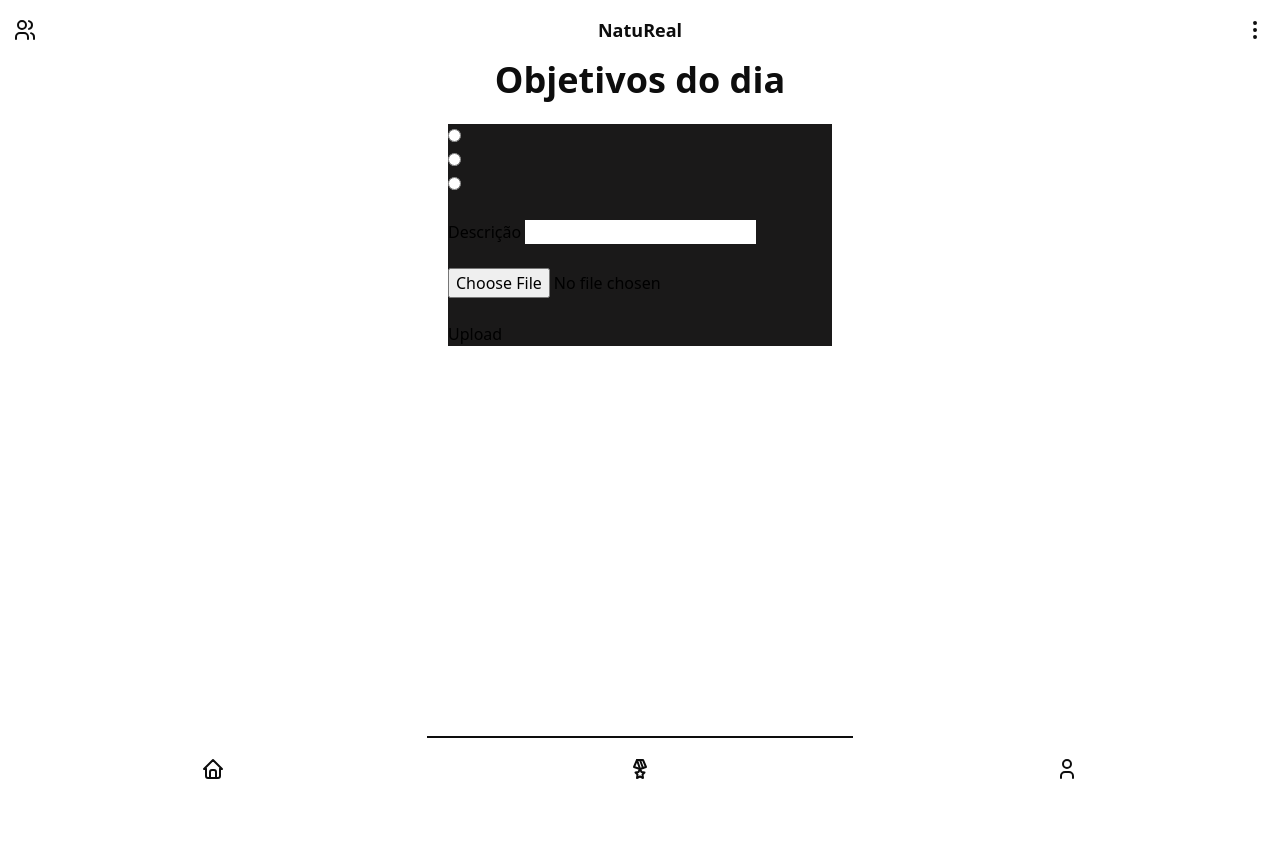
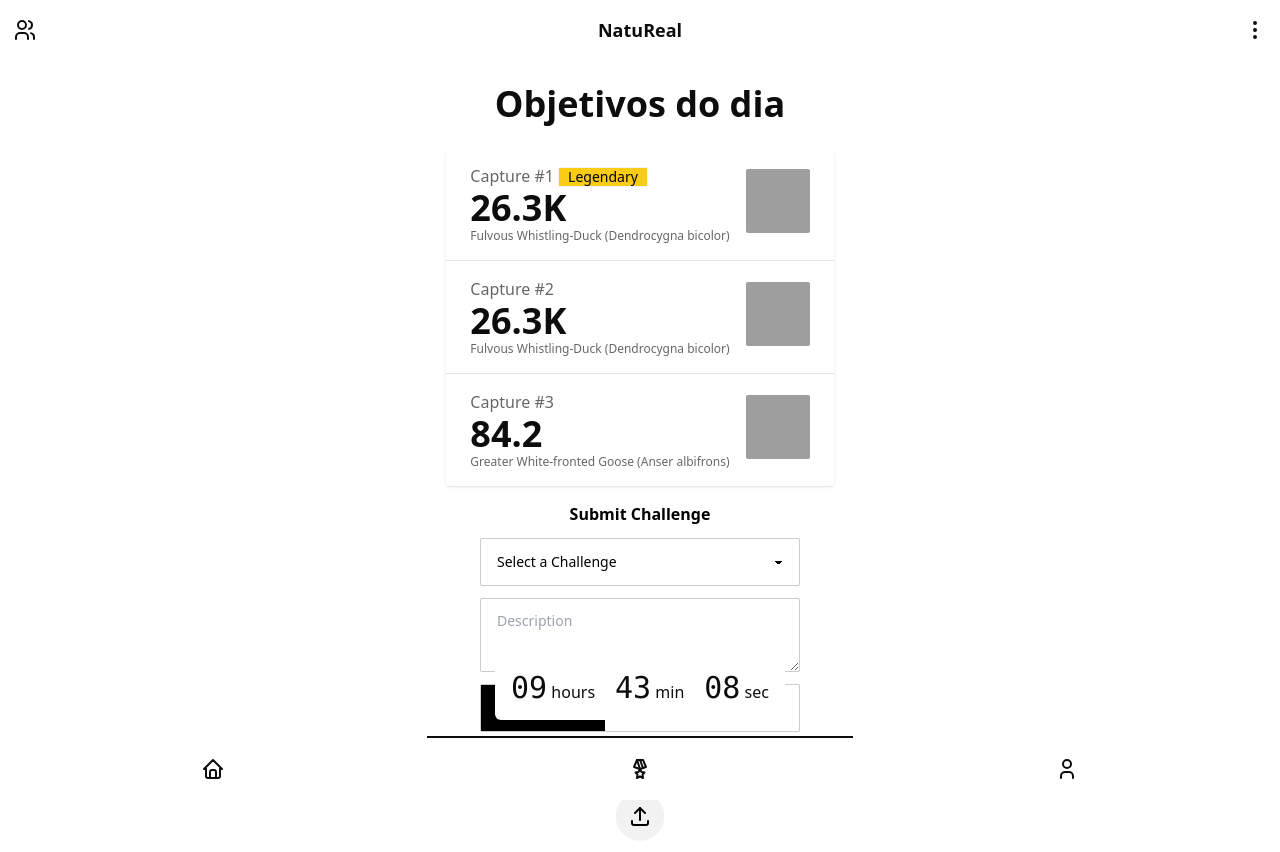
Before and after one commit to hugo2006alm/natureal, a PHP site: page /src/challenges.php in a window 1280 px wide. Before the commit the page ends 779 px from the top, so only its background shows below. Run offline with PHP 8.4, Linux system fonts and the light colour scheme; data that the repository does not hold is empty; style sheets or scripts are compiled from the project's sources; grey boxes are pictures that could not be loaded.

Commit message:
Done Countdown Not Occupying Space + Upload Challenge

```diff
--- a/src/challenges.php
+++ b/src/challenges.php
@@ -15,33 +15,72 @@ include $arrConfig['dir_site'] . '/tarefas/pushtarefa.php';
 
 
 <div class="w-screen flex flex-col justify-center items-center">
-    <h1 class="text-primary text-4xl font-bold">Objetivos do dia</h1><br>
+    <h1 class="text-primary text-4xl font-bold mt-6">Objetivos do dia</h1><br>
 
-    <form class="w-96 bg-secondary" action="./posts/trata_post.php" method="post" enctype="multipart/form-data">
-        <input type="radio" name="objetivo" value="objetivo1" required>
-        <label for="objetivo1"><?php echo $reply[0]['titulo'] ?></label><br>
+    <div class="stats stats-vertical shadow">
+        <div class="stat">
+            <div class="stat-figure text-primary">
+                <div class="avatar">
+                    <div class="w-16 rounded-sm">
+                        <img src="https://daisyui.com/images/stock/photo-1534528741775-53994a69daeb.jpg" />
+                    </div>
+                </div>
+            </div>
+            <div class="stat-title">Capture #1 <div class="badge bg-yellow-400">Legendary</div></div>
+            <div class="stat-value text-primary">26.3K</div>
+            <div class="stat-desc">Fulvous Whistling-Duck (Dendrocygna bicolor)</div>
+        </div>
 
-        <input type="radio" name="objetivo" value="objetivo2">
-        <label for="objetivo2"><?php echo $reply[1]['titulo'] ?></label><br>
+        <div class="stat">
+            <div class="stat-figure text-secondary">
+                <div class="avatar">
+                    <div class="w-16 rounded-sm">
+                        <img src="https://daisyui.com/images/stock/photo-1534528741775-53994a69daeb.jpg" />
+                    </div>
+                </div>
+            </div>
+            <div class="stat-title">Capture #2</div>
+            <div class="stat-value text-primary">26.3K</div>
+            <div class="stat-desc">Fulvous Whistling-Duck (Dendrocygna bicolor)</div>
+        </div>
 
-        <input type="radio" name="objetivo" value="objetivo3">
-        <label for="objetivo3"><?php echo $reply[2]['titulo'] ?></label><br><br>
+        <div class="stat">
+            <div class="stat-figure text-secondary">
+                <div class="avatar">
+                    <div class="w-16 rounded-sm">
+                        <img src="https://daisyui.com/images/stock/photo-1534528741775-53994a69daeb.jpg" />
+                    </div>
+                </div>
+            </div>
+            <div class="stat-title">Capture #3</div>
+            <div class="stat-value text-primary">84.2</div>
+            <div class="stat-desc">Greater White-fronted Goose (Anser albifrons)</div>
+        </div>
+    </div>
+    <div class="mt-4">
+        <form class="w-96 flex flex-col justify-center items-center [&>*]:mb-3 last:mb-0" action="./posts/trata_post.php" method="post" enctype="multipart/form-data">
+            <h1 class="font-bold mb-2">Submit Challenge</h1>
+            <select class="select select-bordered w-full max-w-xs">
+                <option disabled selected>Select a Challenge</option>
+                <option>Capture #1 - </option>
+                <option>Capture #2 - </option>
+                <option>Capture #3 - </option>
+            </select>
 
-        <input type="hidden" name="idobjetivo1" value="<?php echo $reply[0]['id'] ?>">
-        <input type="hidden" name="idobjetivo2" value="<?php echo $reply[1]['id'] ?>">
-        <input type="hidden" name="idobjetivo3" value="<?php echo $reply[2]['id'] ?>">
-        <input type="hidden" id="Posicao" name="Posicao" value="indefinido">
+            <input type="hidden" name="idobjetivo1" value="<?php echo $reply[0]['id'] ?>">
+            <input type="hidden" name="idobjetivo2" value="<?php echo $reply[1]['id'] ?>">
+            <input type="hidden" name="idobjetivo3" value="<?php echo $reply[2]['id'] ?>">
+            <input type="hidden" id="Posicao" name="Posicao" value="indefinido">
 
-        <label for="descricao">Descrição</label>
-        <input type="text" name="descricao"><br><br>
+            <textarea class="textarea textarea-bordered w-full max-w-xs" placeholder="Description"></textarea>
 
+            <input type="file" class="file-input file-input-bordered w-full max-w-xs" name="foto" required><br><br>
 
-        <input type="file" name="foto" required><br><br>
-
-
-        <button type="submit">Upload</button>
-
-    </form>
+            <button class="btn btn-circle">
+                <svg  xmlns="http://www.w3.org/2000/svg"  width="24"  height="24"  viewBox="0 0 24 24"  fill="none"  stroke="currentColor"  stroke-width="2"  stroke-linecap="round"  stroke-linejoin="round"  class="icon icon-tabler icons-tabler-outline icon-tabler-upload"><path stroke="none" d="M0 0h24v24H0z" fill="none"/><path d="M4 17v2a2 2 0 0 0 2 2h12a2 2 0 0 0 2 -2v-2" /><path d="M7 9l5 -5l5 5" /><path d="M12 4l0 12" /></svg>
+            </button>
+        </form>
+    </div>
 </div>
 
 
--- /dev/null
+++ b/src/components/countdown.php
@@ -0,0 +1,22 @@
+<div class="z-10 fixed bottom-20 w-screen flex justify-center items-center transition-opacity duration-300" id="countdown-bottom">
+    <div class="flex gap-5 bg-base-100 rounded-md p-4 text-primary">
+        <div>
+            <span class="countdown font-mono text-3xl">
+                <span id="hourspan1"></span>
+            </span>
+            hours
+        </div>
+        <div>
+            <span class="countdown font-mono text-3xl">
+                <span id="minspan1"></span>
+            </span>
+            min
+        </div>
+        <div>
+            <span class="countdown font-mono text-3xl">
+                <span id="secspan1"></span>
+            </span>
+            sec
+        </div>
+    </div>
+</div>
--- a/src/components/footer.php
+++ b/src/components/footer.php
@@ -1,3 +1,24 @@
         <?php include 'components/bottom_nav.php';?>
     </body>
+    <script>
+    var title = document.getElementById("title");
+    var countdownBottom = document.getElementById("countdown-bottom");
+    var countdownTop = document.getElementById("countdown-top");
+
+    window.addEventListener("scroll", function() {
+        if (this.pageYOffset > 0) {
+            title.classList.add('opacity-0');
+            // title.classList.add('hidden');
+            countdownBottom.classList.add('opacity-0');
+            countdownTop.classList.remove('opacity-0');
+            // countdownTop.classList.remove('hidden');
+        } else {
+            title.classList.remove('opacity-0');
+            // title.classList.remove('hidden');
+            countdownBottom.classList.remove('opacity-0');
+            countdownTop.classList.add('opacity-0');
+            // countdownTop.classList.add('hidden');
+        }
+    });
+</script>
 </html>
--- a/src/components/header.php
+++ b/src/components/header.php
@@ -15,11 +15,14 @@
     <script>
         function updateCountdown() {
             const hoursSpan = document.getElementById('hourspan');
+            const hoursSpan1 = document.getElementById('hourspan1');
             const minutesSpan = document.getElementById('minspan');
+            const minutesSpan1 = document.getElementById('minspan1');
             const secondsSpan = document.getElementById('secspan');
+            const secondsSpan1 = document.getElementById('secspan1');
 
             let now = new Date();
-            let eventDate = new Date(now.getFullYear(), now.getMonth(), now.getDate() + 1, 0, 0, 0); // Define a data do evento
+            let eventDate = new Date(now.getFullYear(), now.getMonth(), now.getDate() + 1, 0, 0, 0);
 
             let currentTime = now.getTime();
             let eventTime = eventDate.getTime();
@@ -37,6 +40,9 @@
             hoursSpan.style = '--value:' + hr;
             minutesSpan.style = '--value:' + min;
             secondsSpan.style = '--value:' + sec;
+            hoursSpan1.style = '--value:' + hr;
+            minutesSpan1.style = '--value:' + min;
+            secondsSpan1.style = '--value:' + sec;
         }
 
         // Chama a função updateCountdown a cada segundo
@@ -75,4 +81,4 @@
 </head>
 
 <body class="min-w-screen min-h-screen bg-base-100" onload = "getLocationConstant()">
-    <?php include 'components/top_nav.php';?>
+    <?php include 'components/top_nav.php'; include 'components/countdown.php'; ?>
--- a/src/components/top_nav.php
+++ b/src/components/top_nav.php
@@ -3,7 +3,14 @@
     <svg  xmlns="http://www.w3.org/2000/svg"  width="24"  height="24"  viewBox="0 0 24 24"  fill="none"  stroke="currentColor"  stroke-width="2"  stroke-linecap="round"  stroke-linejoin="round"  class="icon icon-tabler icons-tabler-outline icon-tabler-users"><path stroke="none" d="M0 0h24v24H0z" fill="none"/><path d="M9 7m-4 0a4 4 0 1 0 8 0a4 4 0 1 0 -8 0" /><path d="M3 21v-2a4 4 0 0 1 4 -4h4a4 4 0 0 1 4 4v2" /><path d="M16 3.13a4 4 0 0 1 0 7.75" /><path d="M21 21v-2a4 4 0 0 0 -3 -3.85" /></svg>
     </div>
 
-    <a href="index.php" class="text-primary text-lg font-bold">NatuReal</a>
+    <div class="relative w-52 h-full">
+        <a href="index.php" class="text-primary text-lg font-bold transition-opacity duration-300 absolute top-1/2 left-1/2 -translate-x-1/2 -translate-y-1/2" id="title">NatuReal</a>
+        <span class="countdown font-mono text-2xl text-primary opacity-0 transition-opacity duration-300 absolute top-1/2 left-1/2 -translate-x-1/2 -translate-y-1/2" id="countdown-top">
+            <span id="hourspan"></span>h
+            <span id="minspan"></span>m
+            <span id="secspan"></span>s
+        </span>
+    </div>
 
     <div class="dropdown dropdown-end">
         <div tabindex="0" role="button" class="btn btn-ghost text-primary pr-0"><svg  xmlns="http://www.w3.org/2000/svg"  width="24"  height="24"  viewBox="0 0 24 24"  fill="none"  stroke="currentColor"  stroke-width="2"  stroke-linecap="round"  stroke-linejoin="round"  class="icon icon-tabler icons-tabler-outline icon-tabler-dots-vertical"><path stroke="none" d="M0 0h24v24H0z" fill="none"/><path d="M12 12m-1 0a1 1 0 1 0 2 0a1 1 0 1 0 -2 0" /><path d="M12 19m-1 0a1 1 0 1 0 2 0a1 1 0 1 0 -2 0" /><path d="M12 5m-1 0a1 1 0 1 0 2 0a1 1 0 1 0 -2 0" /></svg></div>
```
Also changed, not shown: src/components/feed.php (+0 -22 lines).
